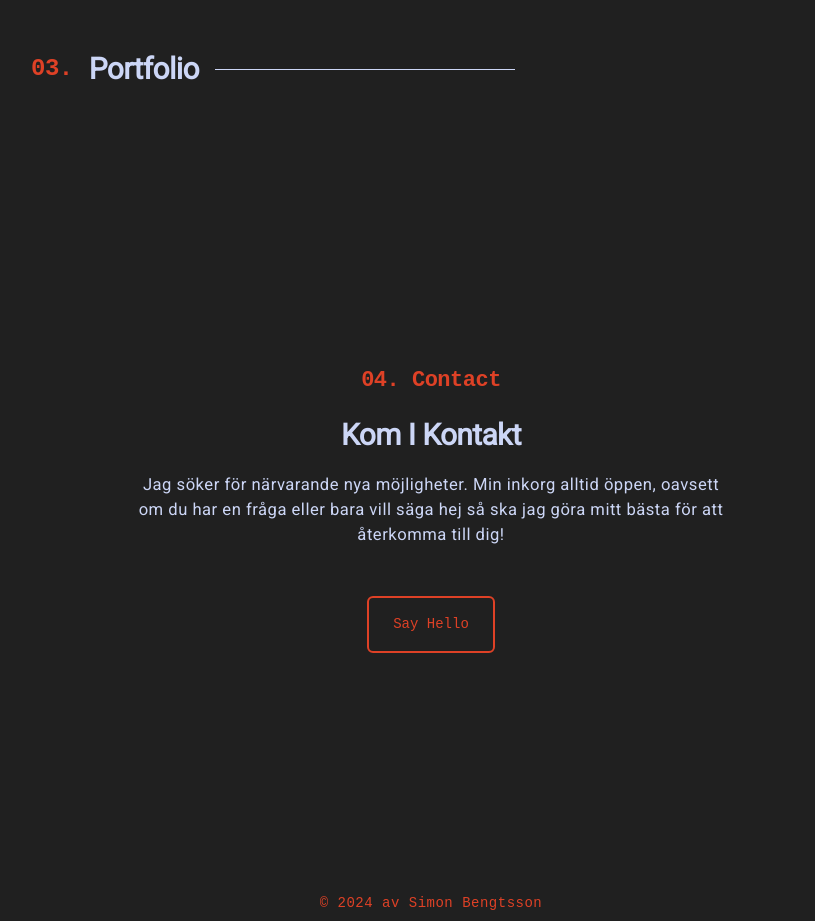
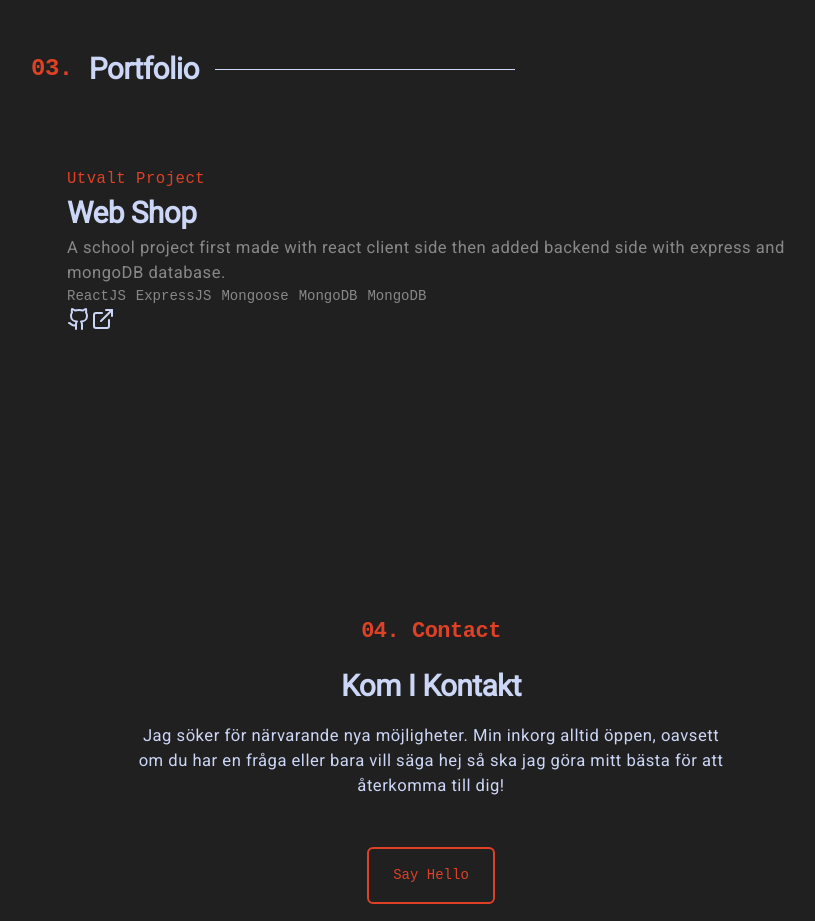
Before and after one commit to Sillen00/Portfolio_CV, a Next.js app: page / in a window 1280 px wide. Shown: the part 2160-3081 px from the top of the page, without its empty margins (209-1024 px from the left). Built offline with nearby package versions, Linux system fonts and the light colour scheme.

Commit message:
portfolio page setup + ready for css.

```diff
--- a/app/containers/home-page/Portfolio.tsx
+++ b/app/containers/home-page/Portfolio.tsx
@@ -1,3 +1,4 @@
+import { ExternalLink, Github } from "lucide-react";
 import { twMerge } from "tailwind-merge";
 import css from "./_Home.module.scss";
 
@@ -7,6 +8,28 @@ const Portfolio = () => {
       <h3 className={twMerge(css.line, "flex flex-nowrap items-center relative mb-8")}>
         <span className='fira text-secondary-color text-2xl mr-4'>03. </span>Portfolio
       </h3>
+
+      <div id='container'>
+        <div className={twMerge(css.project, "px-9 py-11")}>
+          <p className='fira text-secondary-color'>Utvalt Project</p>
+          <h3>Web Shop</h3>
+          <p className='gray '>
+            A school project first made with react client side then added backend side with express and mongoDB database.
+          </p>
+
+          <ul className='fira gray flex gap-2.5 flex-wrap'>
+            <li>ReactJS</li>
+            <li>ExpressJS</li>
+            <li>Mongoose</li>
+            <li>MongoDB</li>
+            <li>MongoDB</li>
+          </ul>
+          <div className='flex'>
+            <Github size={24} />
+            <ExternalLink size={24} />
+          </div>
+        </div>
+      </div>
     </section>
   );
 };
--- a/app/containers/home-page/_Home.module.scss
+++ b/app/containers/home-page/_Home.module.scss
@@ -98,3 +98,15 @@
     transform-origin: bottom left;
   }
 }
+
+
+
+
+
+// PORTFOLIO SCSS
+
+
+.project {
+  background-image: green;
+
+}
```
